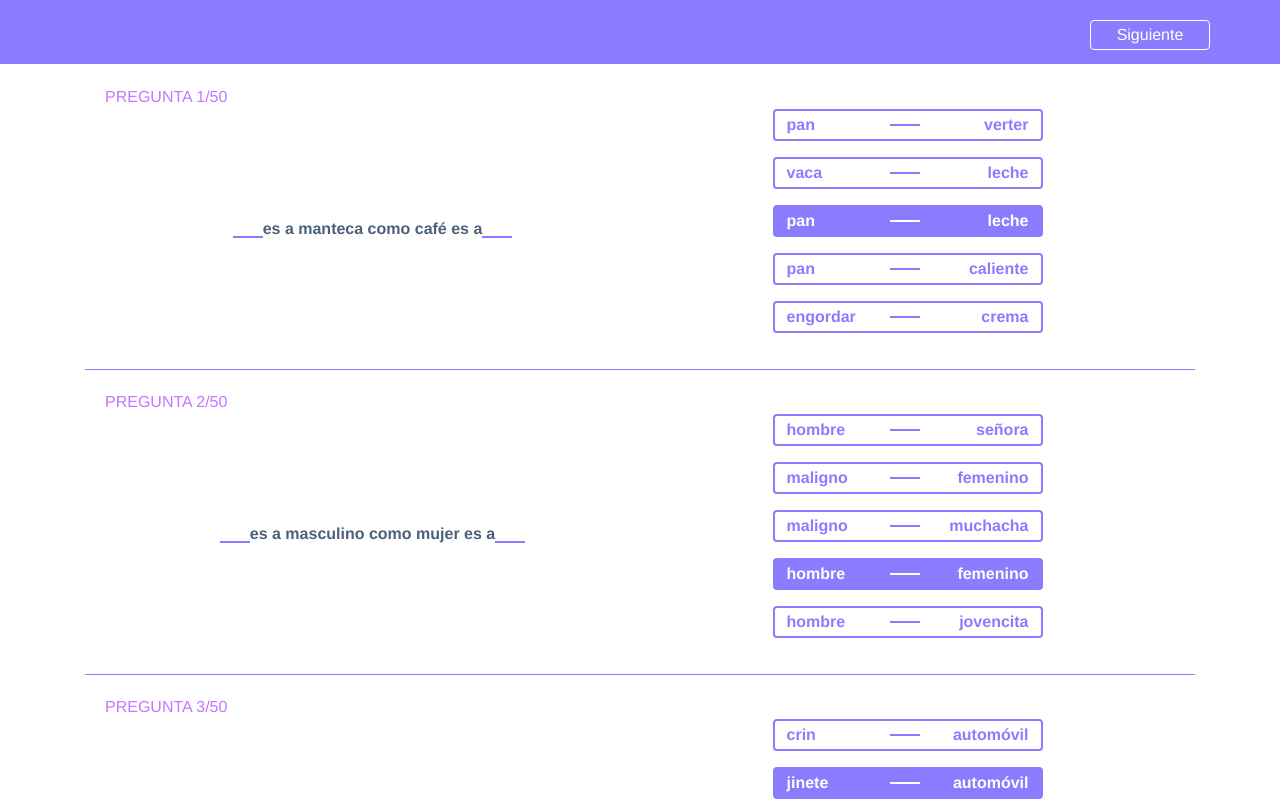
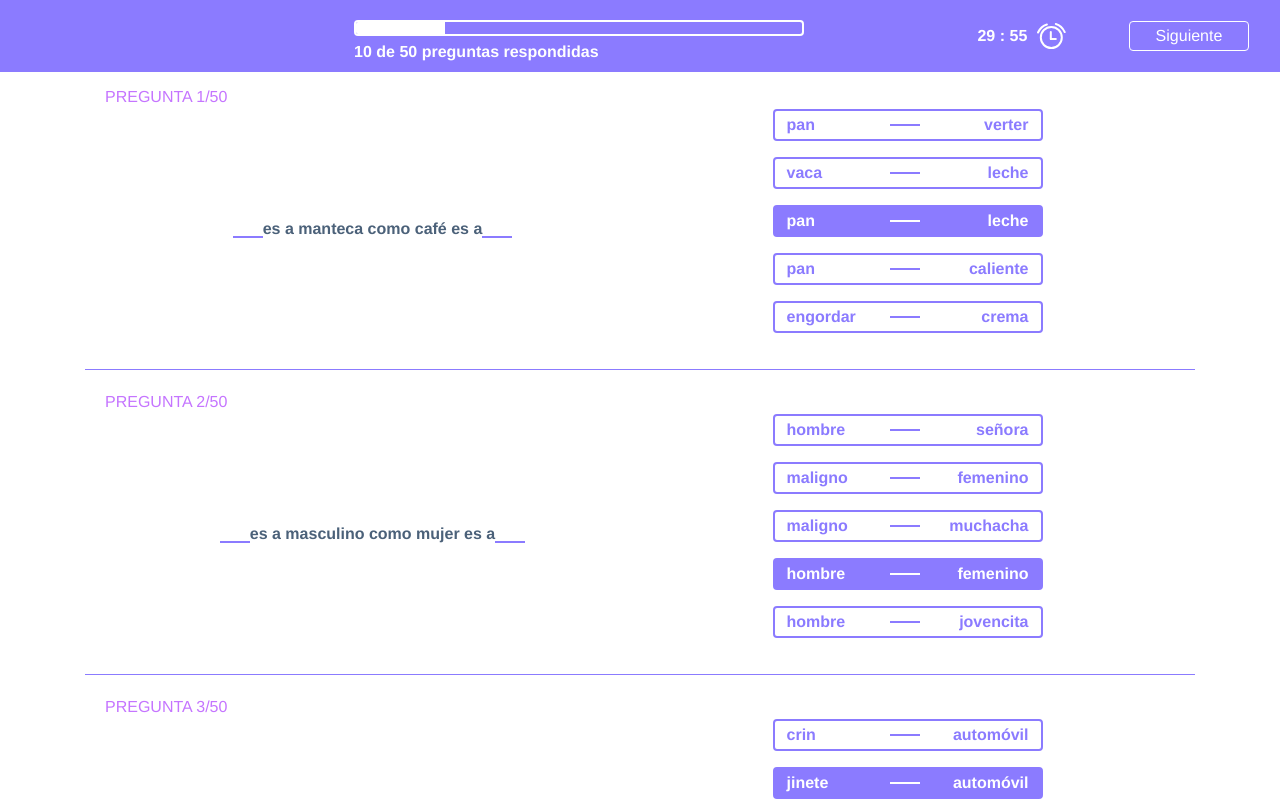
Before and after one commit to Mikjail/psicolab-ui, a Vue app: page / in a window 1280 px wide. Shown: the top 801 px of the page. Built offline with nearby package versions, Linux system fonts and the light colour scheme.

Commit message:
VR NavBar - Adding progress bar and timer

```diff
--- a/src/App.vue
+++ b/src/App.vue
@@ -31,4 +31,12 @@ body{
      color: $primary;
    }
 }
+.progress {
+  background-color: $primary;
+  border: 2px solid white;
+  .progress-bar{
+   background-color: white;
+  }
+}
+
 </style>
--- a/src/components/NavBar.vue
+++ b/src/components/NavBar.vue
@@ -1,12 +1,31 @@
 <template>
   <nav class="navbar fixed-top">
-    <div class="container">
+     <div class="container-fluid">
+       <div class="d-flex w-100">
          <div class="navbar__nav-btn">
            <button class="btn navbar__nav-btn__back"
             @click="onBack"
             v-if="currentPage > 1">
               Volver
           </button>
+        </div>
+        <div class="navbar__progress">
+            <div class="navbar__progress__bar">
+              <b-progress
+                :value="totalProgress"
+                class="w-100"> </b-progress>
+              <p class="navbar__progress__text">
+                {{totalAnswers}} de {{totalQuestions}} preguntas respondidas
+              </p>
+            </div>
+        </div>
+        <div class="navbar__timer">
+          <span class="navbar__timer__time">
+            {{minutes | formatTime }} : {{seconds | formatTime }}
+          </span>
+          <img src="@/assets/watch.svg" alt="watchIcon">
+        </div>
+        <div class="navbar__nav-btn">
           <button class="btn navbar__nav-btn__next"
               v-if="currentPage < totalPages"
               @click="onNext">
@@ -14,16 +33,54 @@
           </button>
         </div>
        </div>
+
+    </div>
   </nav>
 </template>
 <script lang="ts">
 import { Vue, Component, Prop } from 'vue-property-decorator';
 
-@Component
+@Component({
+  filters: {
+    formatTime(value: number) {
+      if (value < 10) {
+        return `0${value}`;
+      }
+      return value;
+    },
+  },
+})
 export default class NavBar extends Vue {
   @Prop({ required: true, default: 1 }) currentPage!: number;
 
   @Prop({ required: true, default: 1 }) totalPages!: number;
+
+  @Prop({ required: true, default: 0 }) totalQuestions!: number;
+
+  @Prop({ required: true, default: 0 }) totalAnswers!: number;
+
+  deadline!: Date;
+
+  currentTime = 0
+
+  mounted() {
+    const time = new Date();
+    this.deadline = new Date();
+    this.deadline.setTime(time.getTime() + (30 * 60 * 1000));
+    this.countDown();
+  }
+
+  get seconds() {
+    return Math.floor((this.currentTime / 1000) % 60);
+  }
+
+  get minutes() {
+    return Math.floor((this.currentTime / 1000 / 60) % 60);
+  }
+
+  get totalProgress() {
+    return (this.totalAnswers / this.totalQuestions) * 100;
+  }
 
   onNext() {
     this.$emit('onChangePage', this.currentPage + 1);
@@ -32,21 +89,60 @@ export default class NavBar extends Vue {
   onBack() {
     this.$emit('onChangePage', this.currentPage - 1);
   }
+
+  countDown() {
+    this.currentTime = this.deadline.getTime() - new Date().getTime();
+    if (this.currentTime > 0) {
+      setTimeout(this.countDown, 1000);
+    } else {
+      alert('Su tiempo ha finalizado');
+    }
+  }
 }
 </script>
 <style lang="scss">
 .navbar{
   background-color: $primary;
-  height: 64px;
-  .container{
-    position: relative;
+  height: 72px;
+  &__timer{
+    display:flex;
+    align-items: center;
+    justify-content: flex-end;
+    flex-basis: 10%;
+    &__time{
+      color: white;
+      font-weight: bold;
+      padding-right: 10px;
+    }
+  }
+  &__progress {
+    display: flex;
+    flex-direction: column;
+    justify-content: flex-end;
+    align-items: center;
+    flex-basis: 60%;
+    height: 56px;
+    &__bar{
+      display: block;
+      width: 450px;
+      height: auto;
+    }
+    &__text{
+      display:block;
+      margin-bottom:0;
+      color: white;
+      font-weight: bold;
+      margin-top: 4px;
+    }
   }
   &__nav-btn{
-    position: absolute;
-    top: -12px;
-    left: 0;
-    right: 0;
-    bottom: 0;
+    display: flex;
+    align-items: center;
+    top: 12px;
+    flex-basis: 15%;
+    &:last-child{
+      justify-content: flex-end;
+    }
     &__back,
     &__next{
        @include btn-outline-white;
--- a/src/components/VerbalTest.vue
+++ b/src/components/VerbalTest.vue
@@ -49,6 +49,7 @@ export default class VerbalTest extends Vue {
     this.currentList.forEach((question) => {
       this.$set(this.questionSelected, question.id, `${question.id}_${question.correct_answer}`);
     });
+    this.questionAnswered();
   }
 
   currentIndex(index: number) {
@@ -57,6 +58,11 @@ export default class VerbalTest extends Vue {
       return currentIndex;
     }
     return (this.currentPage - 1) * 10 + currentIndex;
+  }
+
+  questionAnswered() {
+    const questionsAns = Object.keys(this.questionSelected).length;
+    this.$emit('questionAsnwered', questionsAns);
   }
 }
 </script>
--- a/src/views/VerbalReasoning.vue
+++ b/src/views/VerbalReasoning.vue
@@ -3,10 +3,14 @@
     <NavBar
       v-on:onChangePage="onChangePage"
       :totalPages="totalPages"
-      :currentPage="currentPage" />
-    <VerbalTest :currentList="currentList"
       :currentPage="currentPage"
-      :totalItems="testData.length" />
+      :totalQuestions="totalQuestions"
+      :totalAnswers="totalAnswers" />
+    <VerbalTest
+      :currentList="currentList"
+      :currentPage="currentPage"
+      :totalItems="testData.length"
+      v-on:questionAsnwered="questionAsnwered" />
     <b-pagination
       class="verbal__pagination"
       align="center"
@@ -32,6 +36,10 @@ export default class VerbalReasoning extends Vue {
 
   pageSize = 10;
 
+  totalAnswers = 0;
+
+  totalQuestions = 0;
+
   mounted() {
     this.testData = testData.map((data: VerbalReasoningDetail) => {
       const newData = data;
@@ -42,6 +50,7 @@ export default class VerbalReasoning extends Vue {
       return newData;
     });
     this.totalPages = Math.ceil(this.testData.length / this.pageSize);
+    this.totalQuestions = this.testData.length;
   }
 
   onChangePage(page: number) {
@@ -59,6 +68,10 @@ export default class VerbalReasoning extends Vue {
   get totalRows() {
     return this.testData.length;
   }
+
+  questionAsnwered(numberAnswers: number) {
+    this.totalAnswers = numberAnswers;
+  }
 }
 
 export interface VerbalReasoningDetail {
```
Also changed, not shown: src/assets/watch.svg (added). Lines whose indentation alone changed are shown as unchanged.
